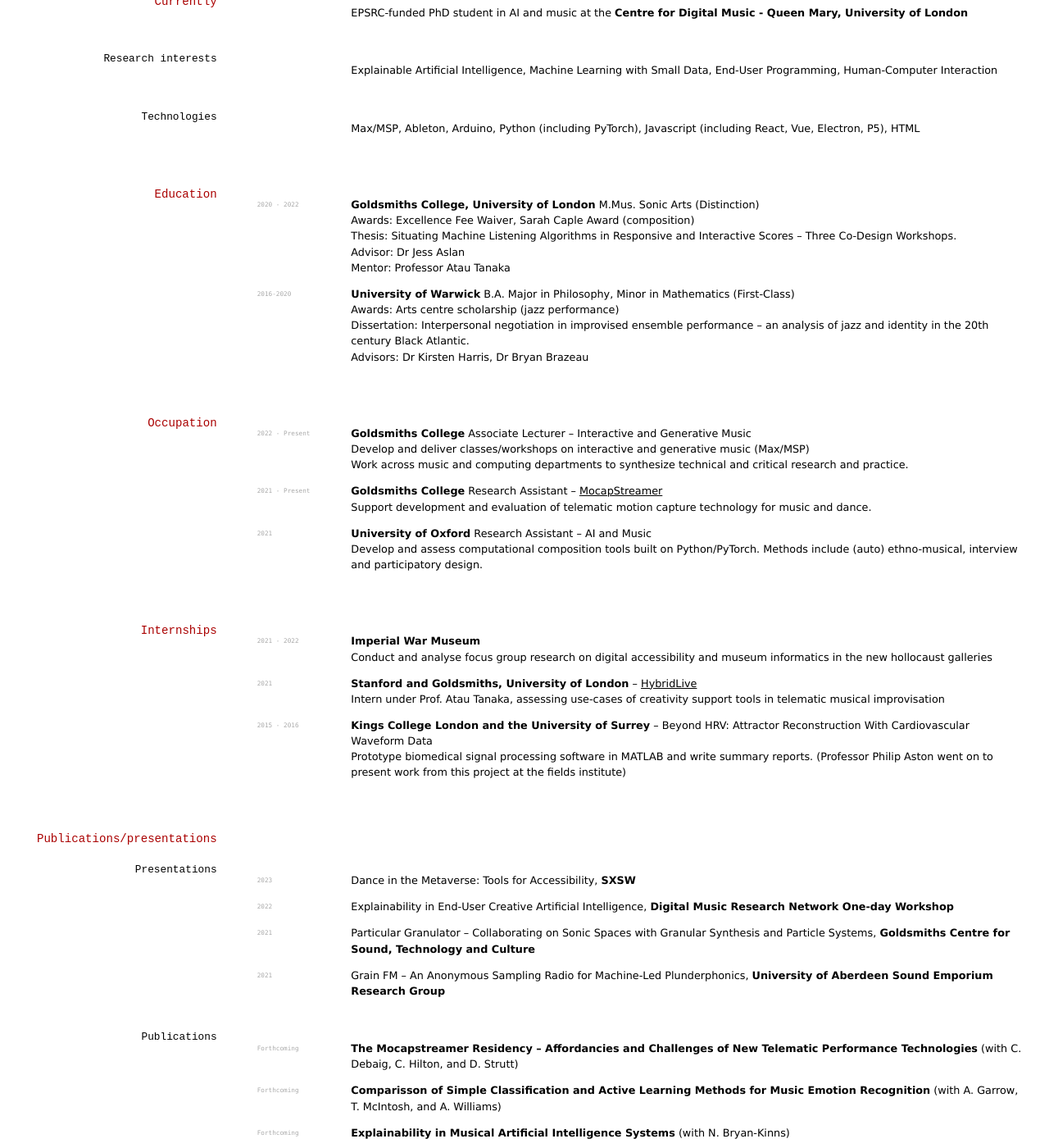
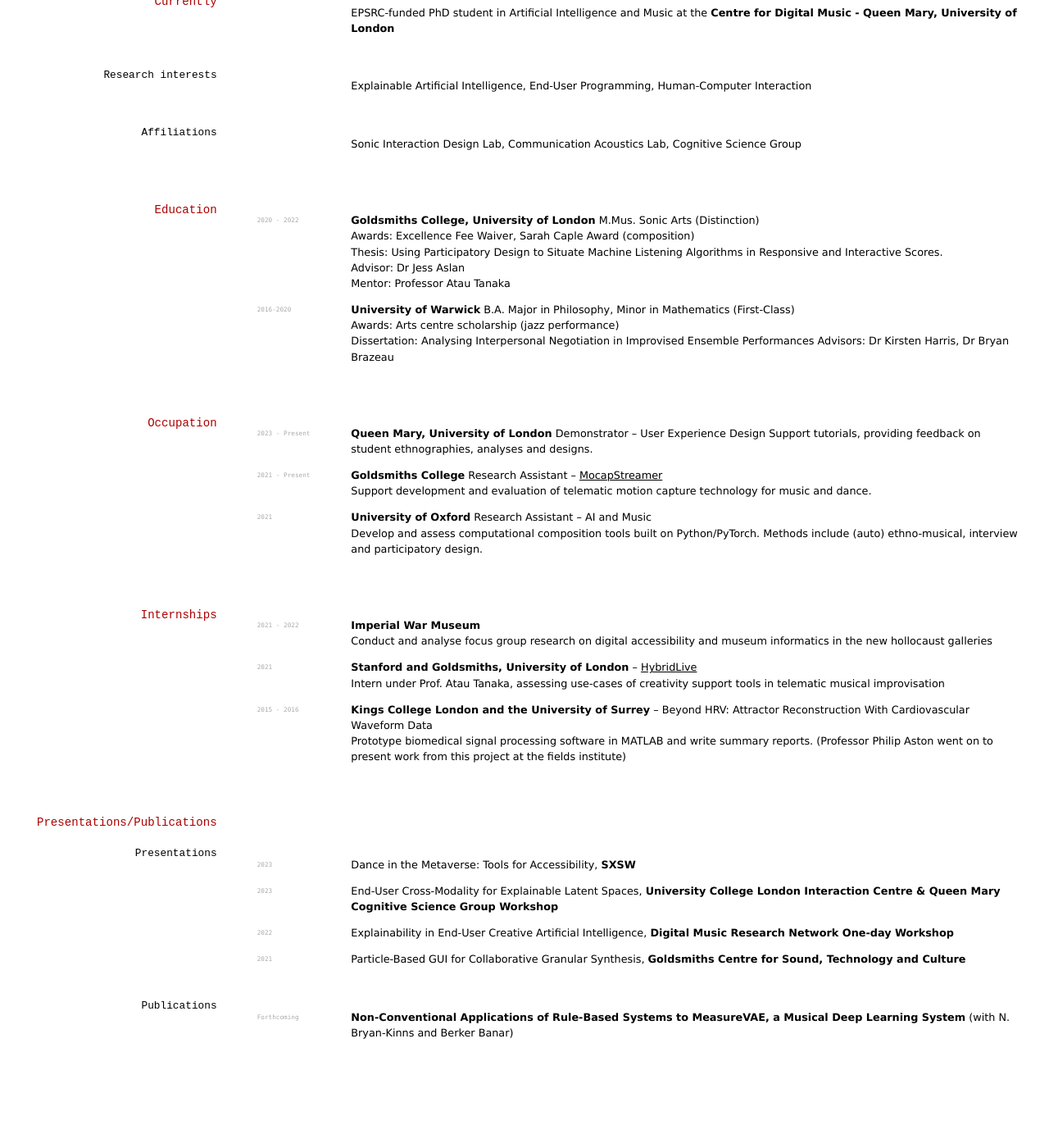
Before and after one commit to elipapa/markdown-cv, a Jekyll site: the page built from index.md, in a window 1280 px wide and 1400 px high, scrolled down 207 px. Shown: the whole window at 82% size. Built offline with Jekyll 4.4.1, drawn with Linux system fonts in a browser that asks for light colours; after the commit the page ends 1485 px from its top, so only the background shows below that.

Commit message:
Update index.md

```diff
--- a/index.md
+++ b/index.md
@@ -13,15 +13,15 @@
 
 ## Currently
 
-EPSRC-funded PhD student in AI and music at the __Centre for Digital Music - Queen Mary, University of London__
+EPSRC-funded PhD student in Artificial Intelligence and Music at the __Centre for Digital Music - Queen Mary, University of London__
 
 ### Research interests
 
-Explainable Artificial Intelligence, Machine Learning with Small Data, End-User Programming, Human-Computer Interaction
+Explainable Artificial Intelligence, End-User Programming, Human-Computer Interaction
 
-### Technologies
+### Affiliations
 
-Max/MSP, Ableton, Arduino, Python (including PyTorch), Javascript (including React, Vue, Electron, P5), HTML
+Sonic Interaction Design Lab, Communication Acoustics Lab, Cognitive Science Group
 
 
 ## Education
@@ -30,7 +30,7 @@
 __Goldsmiths College, University of London__
 M.Mus. Sonic Arts (Distinction)
 Awards: Excellence Fee Waiver, Sarah Caple Award (composition)
-Thesis: Situating Machine Listening Algorithms in Responsive and Interactive Scores – Three Co-Design Workshops.
+Thesis: Using Participatory Design to Situate Machine Listening Algorithms in Responsive and Interactive Scores.
 Advisor: Dr Jess Aslan
 Mentor: Professor Atau Tanaka
 
@@ -38,17 +38,17 @@
 __University of Warwick__
 B.A. Major in Philosophy, Minor in Mathematics (First-Class)
 Awards: Arts centre scholarship (jazz performance)
-Dissertation: Interpersonal negotiation in improvised ensemble performance – an analysis of jazz and identity in the 20th century Black Atlantic.
-Advisors:  Dr Kirsten Harris, Dr Bryan Brazeau
+Dissertation: Analysing Interpersonal Negotiation in Improvised Ensemble Performances
+Advisors: Dr Kirsten Harris, Dr Bryan Brazeau
 
 
 ## Occupation
 
-`2022 - Present`
-__Goldsmiths College__ Associate Lecturer – Interactive and Generative Music
-Develop and deliver classes/workshops on interactive and generative music (Max/MSP)
-Work across music and computing departments to synthesize technical and critical research and practice.
 
+
+`2023 - Present`
+__Queen Mary, University of London__ Demonstrator – User Experience Design
+Support tutorials, providing feedback on student ethnographies, analyses and designs.
 
 `2021 - Present`
 __Goldsmiths College__ Research Assistant – [MocapStreamer](http://mocapstreamer.live/)
@@ -74,37 +74,29 @@
 __Kings College London and the University of Surrey__ – Beyond HRV: Attractor Reconstruction With Cardiovascular Waveform Data
 Prototype biomedical signal processing software in MATLAB and write summary reports. (Professor Philip Aston went on to present work from this project at the fields institute)
 
-## Publications/presentations
+## Presentations/Publications
 
 ### Presentations
 `2023`
 Dance in the Metaverse: Tools for Accessibility, __SXSW__
 
+`2023`
+End-User Cross-Modality for Explainable Latent Spaces, __University College London Interaction Centre & Queen Mary Cognitive Science Group Workshop__
+
 `2022`
 Explainability in End-User Creative Artificial Intelligence, __Digital Music Research Network One-day Workshop__
 
 `2021`
-Particular Granulator – Collaborating on Sonic Spaces with Granular Synthesis and Particle Systems, __Goldsmiths Centre for Sound, Technology and Culture__
-
-`2021`
-Grain FM – An Anonymous Sampling Radio for Machine-Led Plunderphonics, __University of Aberdeen Sound Emporium Research Group__
-
+Particle-Based GUI for Collaborative Granular Synthesis, __Goldsmiths Centre for Sound, Technology and Culture__
 
 ### Publications
 
 `Forthcoming`
-__The Mocapstreamer Residency – Affordancies and Challenges of New Telematic Performance Technologies__ (with C. Debaig, C. Hilton, and D. Strutt)
-
-
-`Forthcoming`
-__Comparisson of Simple Classification and Active Learning Methods for Music Emotion Recognition__ (with A. Garrow, T. McIntosh, and A. Williams)
-
-`Forthcoming`
-__Explainability in Musical Artificial Intelligence Systems__ (with N. Bryan-Kinns)
+__Non-Conventional Applications of Rule-Based Systems to MeasureVAE, a Musical Deep Learning System__ (with N. Bryan-Kinns and Berker Banar)
 
 
 
 
 <!-- ### Footer
 
-Last updated: December 2022 -->
+Last updated: February 2023 -->
```
